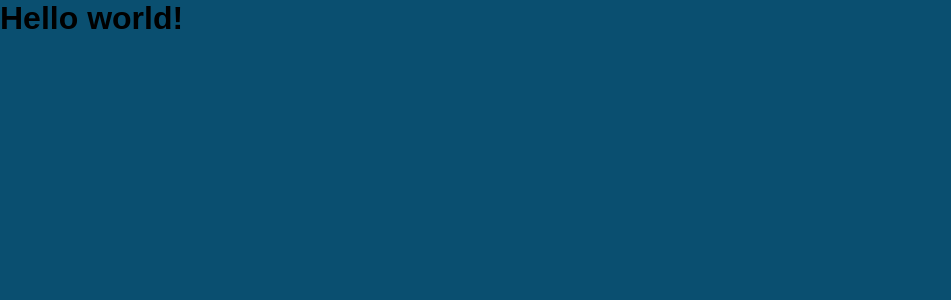
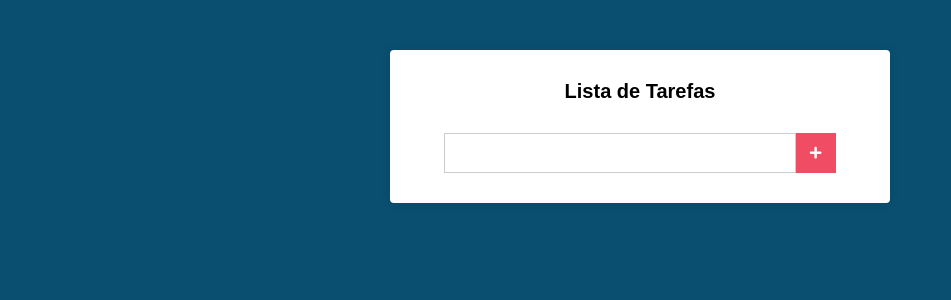
Before and after one commit to oldrado-jr/lista-tarefas, a React (Create React App) app: page / in a window 1280 px wide. Shown: the top 300 px of the page, without its empty margins (0-951 px from the left). Built offline with nearby package versions, Linux system fonts and the light colour scheme.

Commit message:
feat: add main component

```diff
--- a/src/App.js
+++ b/src/App.js
@@ -1,8 +1,9 @@
 import React from 'react';
 import './App.css';
+import Main from './components/Main';
 
 function App() {
-  return <h1>Hello world!</h1>;
+  return <Main />;
 }
 
 export default App;
--- /dev/null
+++ b/src/components/Main.css
@@ -0,0 +1,39 @@
+.main {
+  background: #ffffff;
+  padding: 30px;
+  margin: 50px auto;
+  width: min(100%, 500px);
+  border-radius: 4px;
+  box-shadow: 0 0 10px rgba(0, 0, 0, 0.1);
+}
+
+.main h1 {
+  font-size: 20px;
+  text-align: center;
+}
+
+.form {
+  margin-top: 30px;
+  display: flex;
+  align-items: center;
+  justify-content: center;
+}
+
+.form input[type="text"] {
+  height: 40px;
+  padding: 0 20px;
+  font-size: 20px;
+  border: 1px solid #cccccc;
+  width: min(80%, 100%);
+}
+
+.form button[type="submit"] {
+  border: none;
+  height: 40px;
+  width: min(40px, 100%);
+  background: #f04c64;
+  color: #ffffff;
+  display: flex;
+  align-items: center;
+  justify-content: center;
+}
--- /dev/null
+++ b/src/components/Main.js
@@ -0,0 +1,37 @@
+import React, { Component } from 'react';
+
+// Form
+import { FaPlus } from 'react-icons/fa';
+
+import './Main.css';
+
+class Main extends Component {
+  state = {
+    task: '',
+  };
+
+  handleChange = (e) => {
+    this.setState({
+      task: e.target.value,
+    });
+  };
+
+  render() {
+    const { task } = this.state;
+
+    return (
+      <div className="main">
+        <h1>Lista de Tarefas</h1>
+
+        <form action="#" className="form">
+          <input type="text" onChange={this.handleChange} value={task} />
+          <button type="submit">
+            <FaPlus />
+          </button>
+        </form>
+      </div>
+    );
+  }
+}
+
+export default Main;
```
